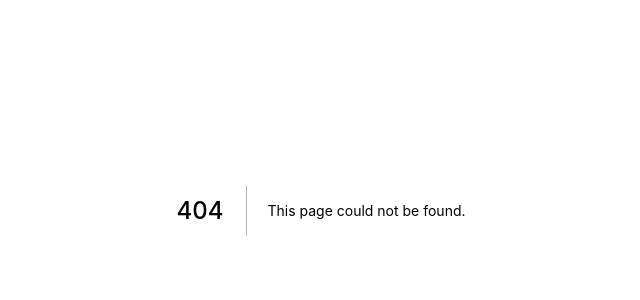
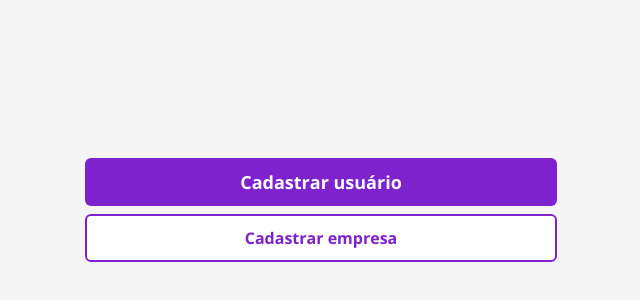
Before and after one commit to KaykySousa/Findzy, a Next.js app: page /register in a window 1280 px wide. Before the commit this address had no page. Shown: the part 190-490 px from the top of the page, without its empty margins (319-959 px from the left). Built offline with nearby package versions, Linux system fonts and the light colour scheme; what prettier-plugin-tailwindcss would draw is missing.

Commit message:
add: main register page

```diff
--- /dev/null
+++ b/src/pages/register/index.tsx
@@ -0,0 +1,12 @@
+import { LinkButton } from "@/design/index"
+
+export default function Register() {
+	return (
+		<div className="mx-auto flex min-h-screen max-w-lg flex-col items-center justify-center gap-y-2 p-5">
+			<LinkButton href="/register/user">Cadastrar usuário</LinkButton>
+			<LinkButton href="/register/company" theme="secondary">
+				Cadastrar empresa
+			</LinkButton>
+		</div>
+	)
+}
```
